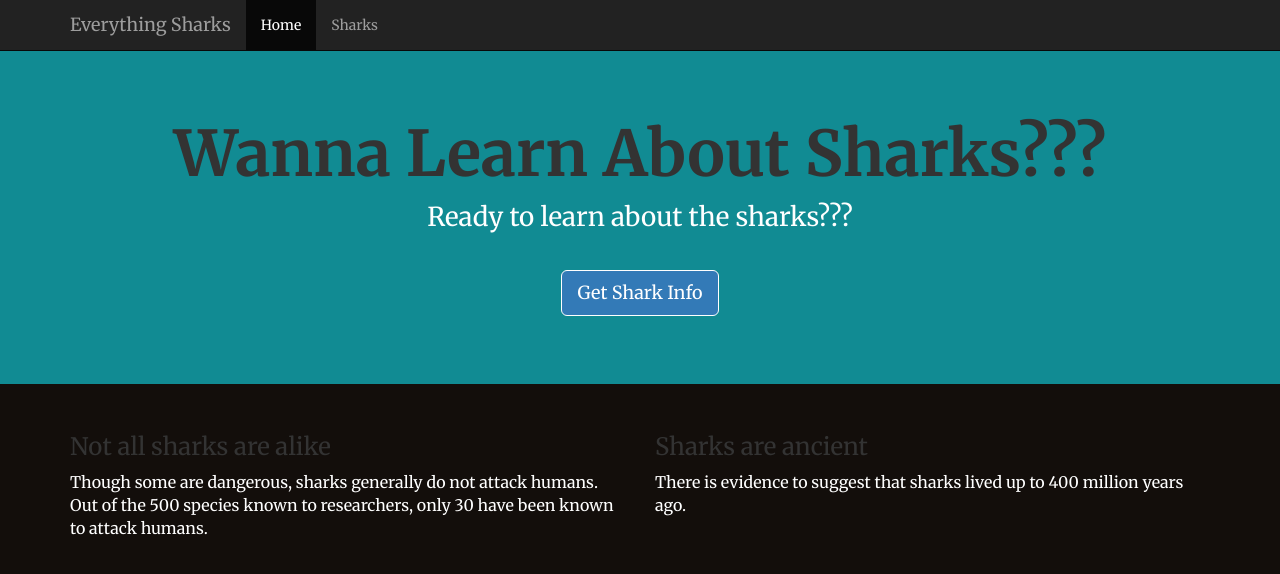
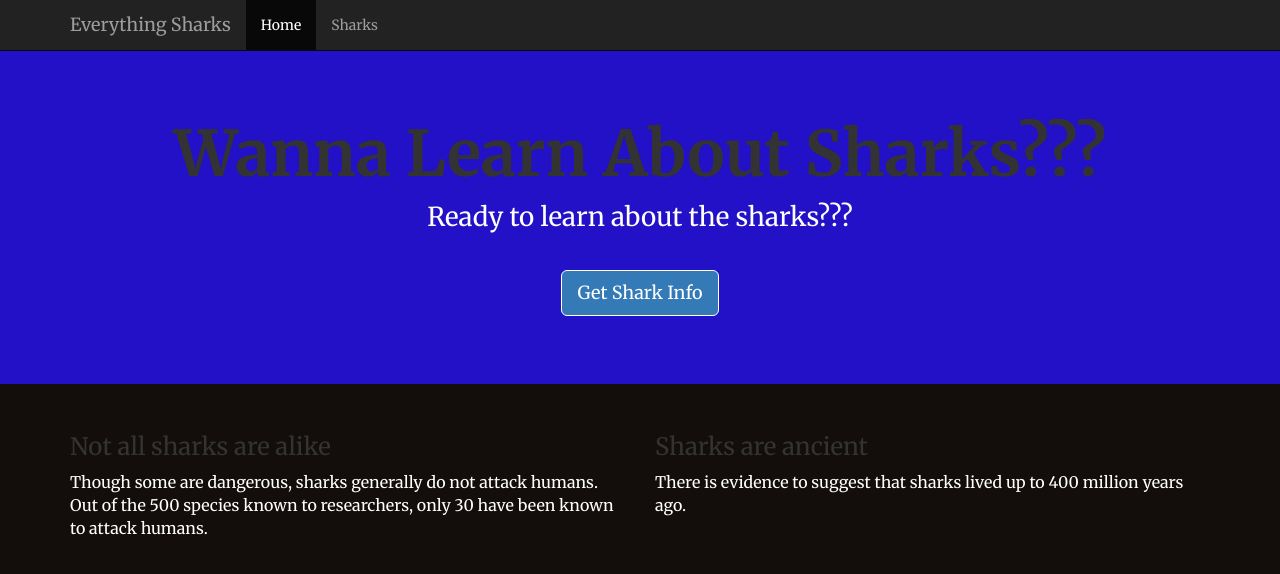
Before and after one commit to kalyanmit/dockernodejs, a website: page views/index.html in a window 1280 px wide. Drawn offline with nearby package versions, Linux system fonts and the light colour scheme.

Commit message:
dark-blue

```diff
--- a/views/css/styles.css
+++ b/views/css/styles.css
@@ -19,7 +19,7 @@ p {
 }
 
 .jumbotron {
-    background: #11d1dfa4; ### upper-bg
+    background: #2611dfe3; ### upper-bg
     color: white;
     text-align: center;
 }
```
